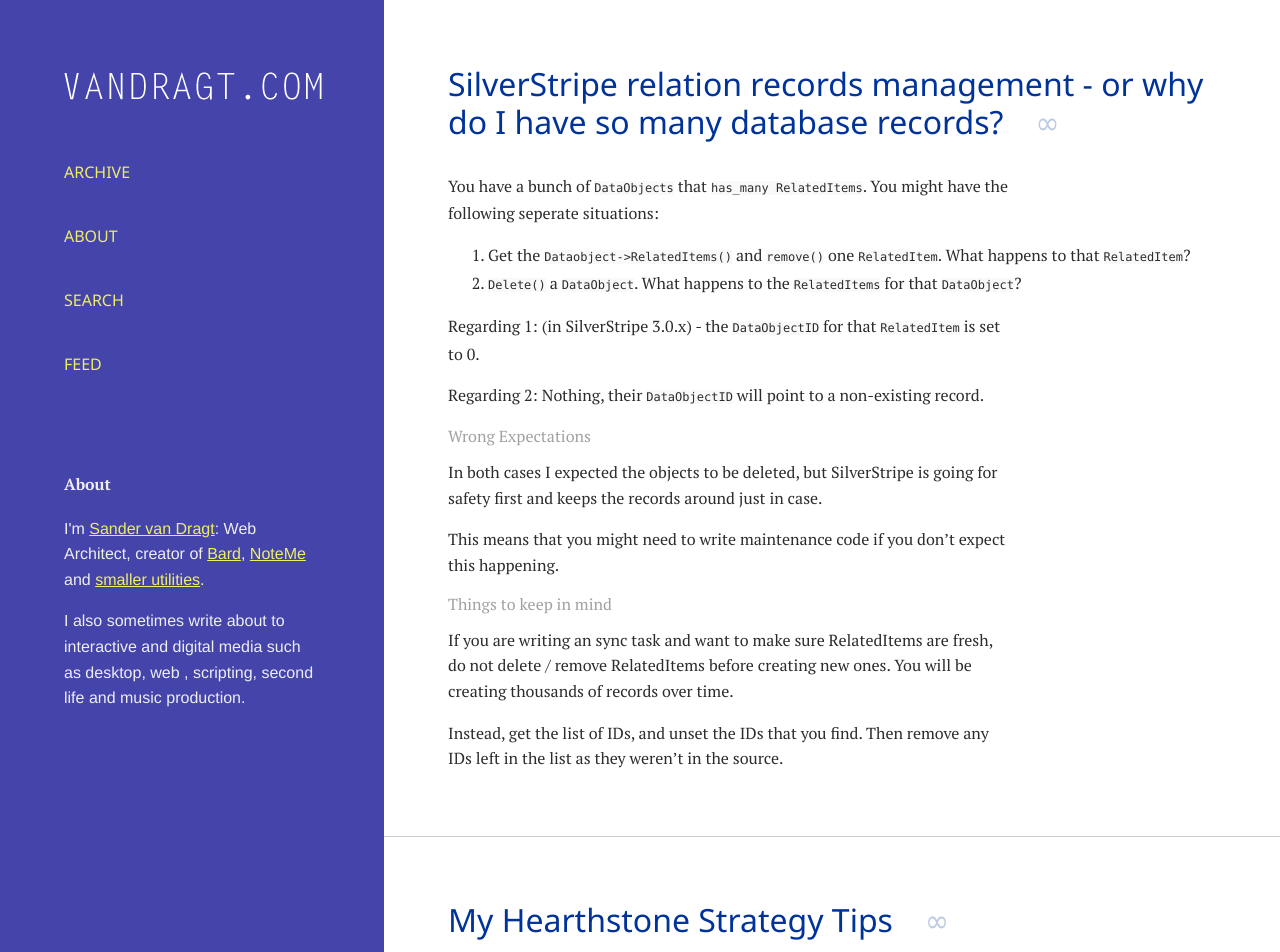
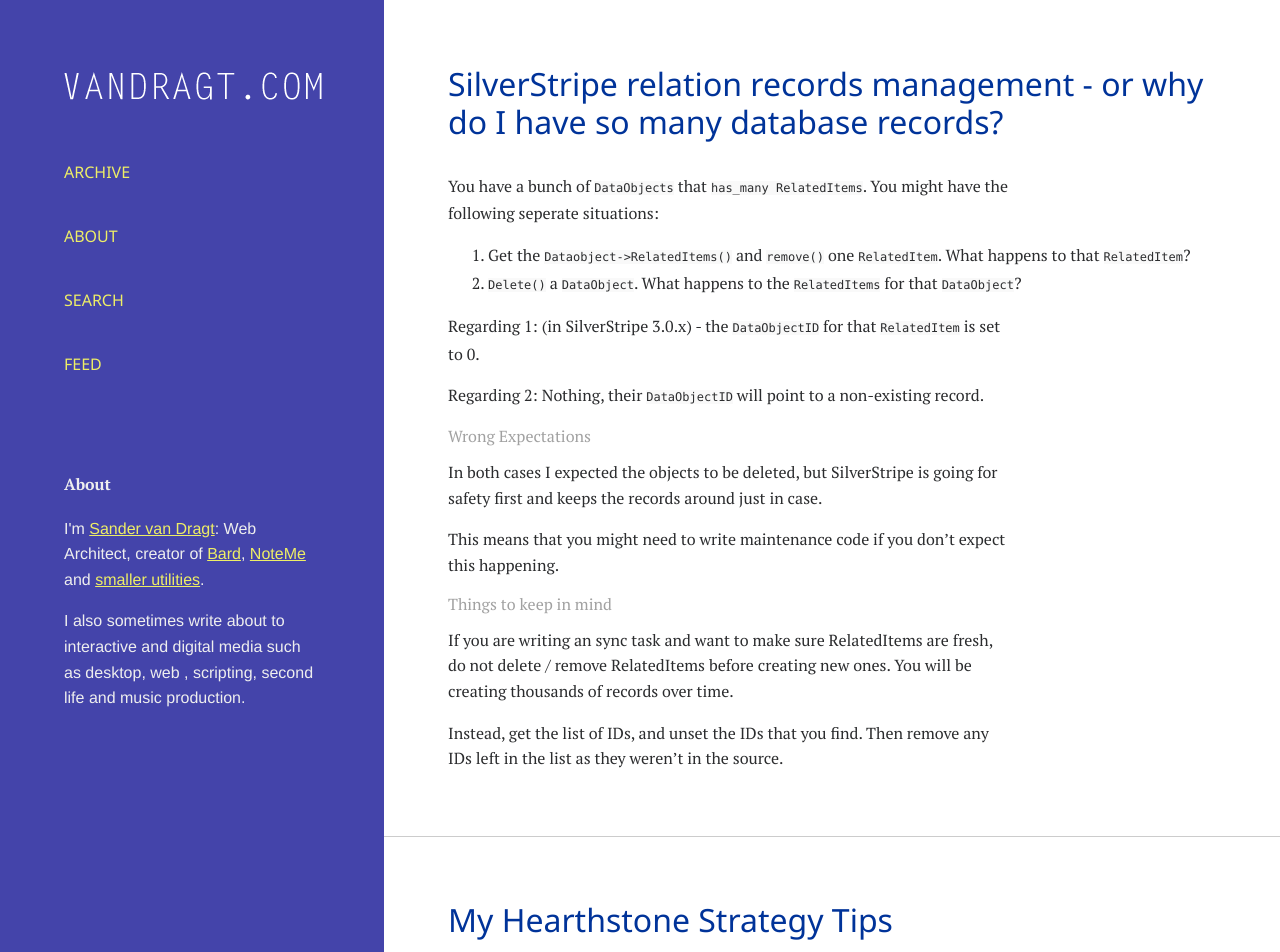
Before and after one commit to svandragt/svandragt.github.io, a Jekyll site: the page built from index.html, in a window 1280 px wide and 1400 px high. Shown: the top 952 px of the window. Built offline with Jekyll 4.4.1, drawn with Linux system fonts in a browser that asks for light colours; the list of posts is cut into pages by our own code.

Commit message:
remove permalink from posts lists which already links to permalink

```diff
--- a/index.html
+++ b/index.html
@@ -10,7 +10,7 @@ title: VanDragt.com
 		{% if post.layout == "link" %}
 		<h2><a href="{{ post.link }}">{{ post.title }}</a><a style="text-decoration:none" class="permalink" href="{{ post.url }}">∞</a></h2>
 		{% else %}
-		<h2><a href="{{ post.url }}">{{ post.title }}</a><a style="text-decoration:none" class="permalink" href="{{ post.url }}">∞</a></h2>
+		<h2><a href="{{ post.url }}">{{ post.title }}</a></h2>
 		{% endif %}
 		{{ post.content }}
 	</div>
```
